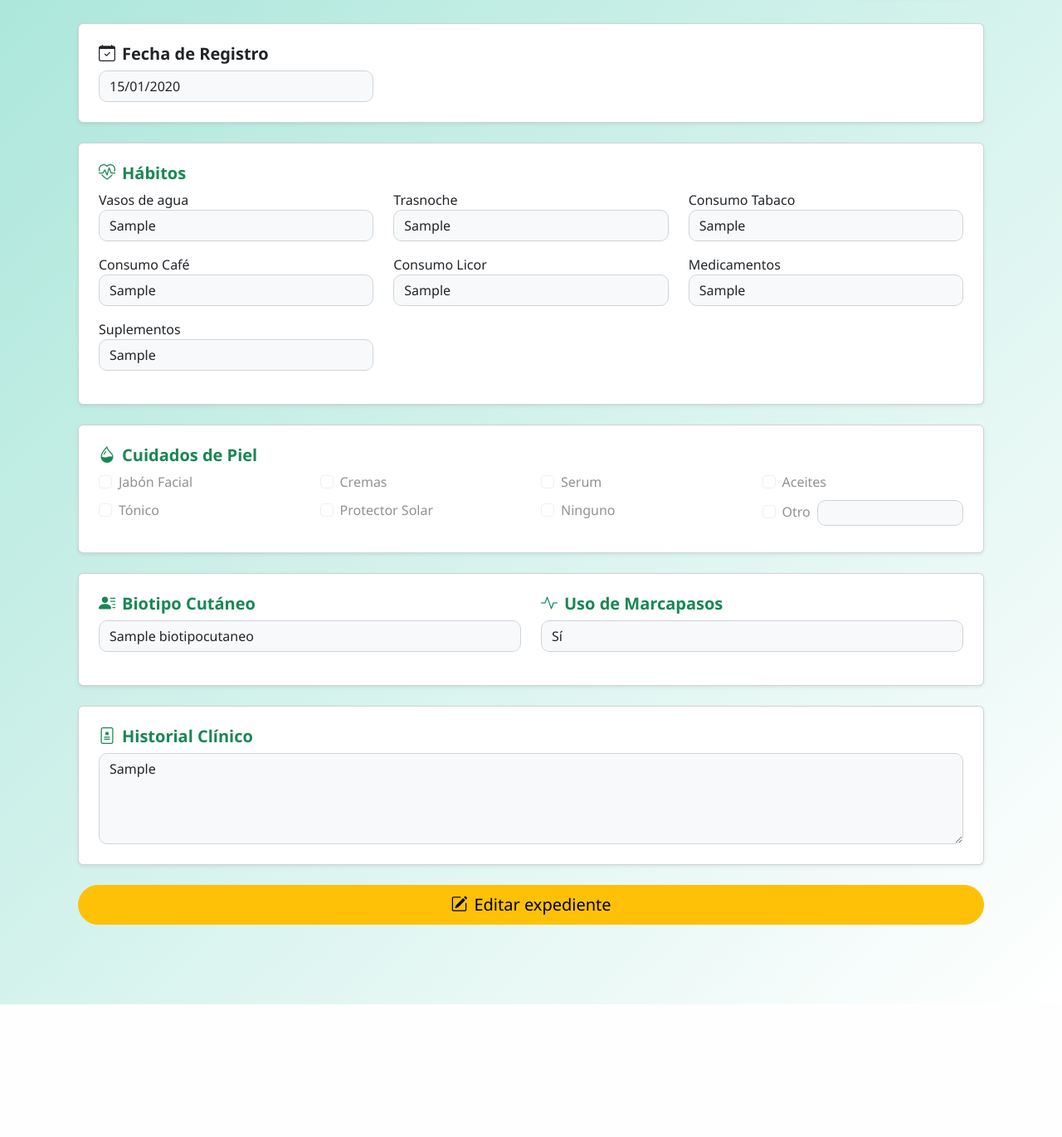
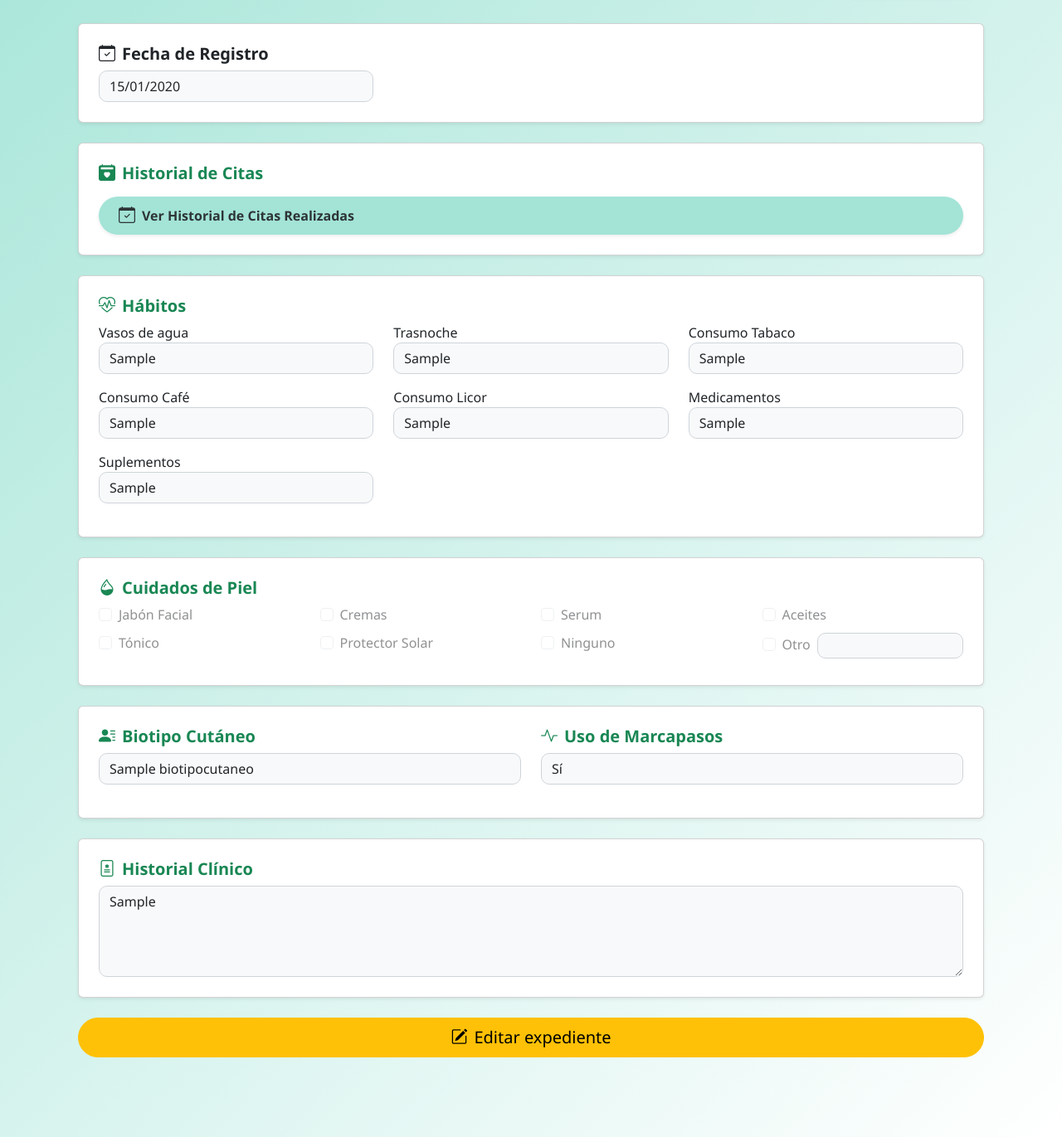
Before and after one commit to GaboGon25/ClinicaWeb, a Django app: page /detalle_expediente/1/ in a window 1280 px wide. Shown: the part 272-1643 px from the top of the page at 83% size. Before the commit the page ends 1483 px from the top, so only its background shows below. Run offline with Django 5.2, Linux system fonts and the light colour scheme; data comes from the database, SQL or seed files in the repository; tables that the repository leaves empty hold one stand-in row (values such as "Sample post"); some libraries are stand-ins or nearby versions.

Commit message:
Mejorando Paciente y Expediente

```diff
--- a/ClinicaWeb/JyGDreams/templates/detail_expediente.html
+++ b/ClinicaWeb/JyGDreams/templates/detail_expediente.html
@@ -27,6 +27,16 @@
         <input type="text" class="form-control bg-light" value="{{ expediente.fecha_registro|date:'d/m/Y' }}" readonly>
       </div>
     </div>
+  </div>
+
+  <!-- HISTORIAL DE CITAS -->
+  <div class="card p-4 shadow-sm mb-4">
+    <h5 class="fw-bold text-success mb-3">
+      <i class="bi bi-calendar2-heart-fill me-2"></i>Historial de Citas
+    </h5>
+    <button type="button" class="btn btn-primary shadow-sm rounded-pill px-4 py-2 d-flex align-items-center gap-2" data-bs-toggle="modal" data-bs-target="#modalHistorialCitas">
+      <i class="bi bi-calendar-check fs-5"></i> <span class="fw-semibold">Ver Historial de Citas Realizadas</span>
+    </button>
   </div>
 
   <!-- HÁBITOS -->
@@ -113,7 +123,60 @@
     </a>
   </div>
 
+</div>
 
+<!-- Modal Historial de Citas -->
+<div class="modal fade" id="modalHistorialCitas" tabindex="-1" aria-labelledby="modalHistorialCitasLabel" aria-hidden="true">
+  <div class="modal-dialog modal-xl modal-dialog-scrollable">
+    <div class="modal-content">
+      <div class="modal-header bg-success text-white">
+        <h5 class="modal-title fw-bold" id="modalHistorialCitasLabel">
+          <i class="bi bi-calendar2-heart-fill me-2"></i>Historial de Citas Realizadas - {{ expediente.paciente.nombre }} {{ expediente.paciente.apellido }}
+        </h5>
+        <button type="button" class="btn-close btn-close-white" data-bs-dismiss="modal" aria-label="Close"></button>
+      </div>
+      <div class="modal-body">
+        {% if citas_con_totales %}
+          <div class="table-responsive">
+            <table class="table table-hover table-bordered">
+              <thead class="table-success">
+                <tr>
+                  <th>Fecha</th>
+                  <th>Hora</th>
+                  <th>Procedimientos</th>
+                </tr>
+              </thead>
+              <tbody>
+                {% for item in citas_con_totales %}
+                  <tr>
+                    <td>{{ item.cita.fecha|date:"d/m/Y" }}</td>
+                    <td>{{ item.cita.hora|time:"H:i" }}</td>
+                    <td>
+                      {% for proc in item.cita.procedimientos.all %}
+                        {{ proc.titulo }}{% if not forloop.last %}, {% endif %}
+                      {% empty %}
+                        Sin procedimientos
+                      {% endfor %}
+                    </td>
+                  </tr>
+                {% endfor %}
+              </tbody>
+            </table>
+          </div>
+          <div class="mt-3">
+            <p class="text-muted"><strong>Total de citas realizadas:</strong> {{ citas_con_totales|length }}</p>
+          </div>
+        {% else %}
+          <div class="alert alert-info text-center">
+            <i class="bi bi-info-circle me-2"></i>No hay citas realizadas registradas para este paciente.
+          </div>
+        {% endif %}
+      </div>
+      <div class="modal-footer">
+        <button type="button" class="btn btn-secondary" data-bs-dismiss="modal">Cerrar</button>
+      </div>
+    </div>
+  </div>
 </div>
 
 
--- a/ClinicaWeb/JyGDreams/views.py
+++ b/ClinicaWeb/JyGDreams/views.py
@@ -216,6 +216,23 @@ def detalle_expediente(request, expediente_id):
         if c.cuidado.nombre == "Otros":
             otro_valor = c.otro
 
+    # Obtener citas realizadas (con pago)
+    citas_realizadas = Cita.objects.filter(
+        paciente=expediente.paciente,
+        pago__isnull=False
+    ).order_by('-fecha', '-hora')
+
+    # Calcular totales para cada cita y total general
+    citas_con_totales = []
+    total_general = 0
+    for cita in citas_realizadas:
+        total_cita = sum([float(proc.costo) for proc in cita.procedimientos.all()])
+        total_general += total_cita
+        citas_con_totales.append({
+            'cita': cita,
+            'total': total_cita
+        })
+
     return render(request, 'detail_expediente.html', {
         'expediente': expediente,
         'habito': habito,
@@ -223,6 +240,8 @@ def detalle_expediente(request, expediente_id):
         'cuidados_nombres': cuidados_nombres,
         'otro_valor': otro_valor,
         'cuidados_lista': cuidados_lista,
+        'citas_con_totales': citas_con_totales,
+        'total_general': total_general,
     })
 
 def editar_expediente(request, expediente_id):
@@ -1146,6 +1165,70 @@ def generar_pdf_expediente(request, expediente_id):
     elements.append(Paragraph(expediente.historial_clinico or "No registrado.", normal_style))
     elements.append(Spacer(1, 16))
 
+    # Citas realizadas
+    elements.append(Paragraph("<b>Historial de Citas Realizadas</b>", section_title))
+    citas_realizadas = Cita.objects.filter(
+        paciente=paciente,
+        pago__isnull=False
+    ).order_by('fecha')
+
+    if citas_realizadas.exists():
+        # Preparar datos para la tabla
+        table_data = [
+            ['Fecha', 'Hora', 'Procedimientos']
+        ]
+
+        for cita in citas_realizadas:
+            # Obtener procedimientos de la cita
+            procedimientos_cita = cita.procedimientos.all()
+
+            # Preparar información de procedimientos
+            procedimientos_texto = []
+
+            for proc in procedimientos_cita:
+                procedimientos_texto.append(proc.titulo)
+
+            # Formatear fecha y hora
+            fecha_formateada = cita.fecha.strftime("%d/%m/%Y")
+            hora_formateada = cita.hora.strftime("%H:%M")
+
+            # Agregar fila a la tabla
+            table_data.append([
+                fecha_formateada,
+                hora_formateada,
+                '\n'.join(procedimientos_texto) if procedimientos_texto else 'Sin procedimientos'
+            ])
+
+        # Crear tabla
+        table = Table(table_data, colWidths=[1.5*inch, 1*inch, 3.5*inch])
+
+        # Estilo de la tabla
+        table_style = TableStyle([
+            ('BACKGROUND', (0, 0), (-1, 0), colors.HexColor('#198754')),
+            ('TEXTCOLOR', (0, 0), (-1, 0), colors.whitesmoke),
+            ('ALIGN', (0, 0), (-1, -1), 'CENTER'),
+            ('FONTNAME', (0, 0), (-1, 0), 'Helvetica-Bold'),
+            ('FONTSIZE', (0, 0), (-1, 0), 11),
+            ('BOTTOMPADDING', (0, 0), (-1, 0), 10),
+            ('BACKGROUND', (0, 1), (-1, -1), colors.HexColor('#f0f8f5')),
+            ('GRID', (0, 0), (-1, -1), 0.5, colors.HexColor('#198754')),
+            ('VALIGN', (0, 0), (-1, -1), 'MIDDLE'),
+            ('ALIGN', (0, 0), (0, -1), 'CENTER'),  # Fecha centrada
+            ('ALIGN', (1, 1), (1, -1), 'CENTER'),   # Hora centrada
+            ('ALIGN', (2, 1), (2, -1), 'LEFT'),     # Procedimientos alineados a la izquierda
+            ('FONTNAME', (0, 1), (-1, -1), 'Helvetica'),
+            ('FONTSIZE', (0, 1), (-1, -1), 10),
+        ])
+
+        table.setStyle(table_style)
+        elements.append(table)
+        elements.append(Spacer(1, 10))
+        elements.append(Paragraph(f"<b>Total de citas realizadas:</b> {citas_realizadas.count()}", normal_style))
+    else:
+        elements.append(Paragraph("No hay citas realizadas registradas.", normal_style))
+
+    elements.append(Spacer(1, 16))
+
     # Fecha de generación
     elements.append(Paragraph(f"<b>Fecha de generación:</b> {datetime.now().strftime('%d/%m/%Y %H:%M')}", normal_style))
 
```
